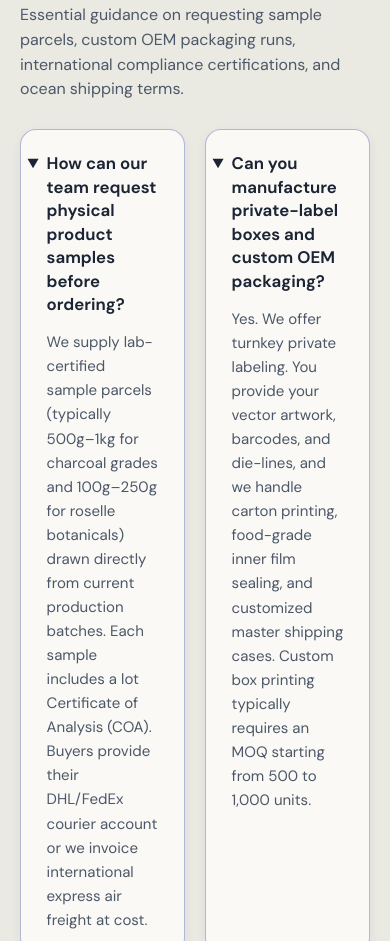
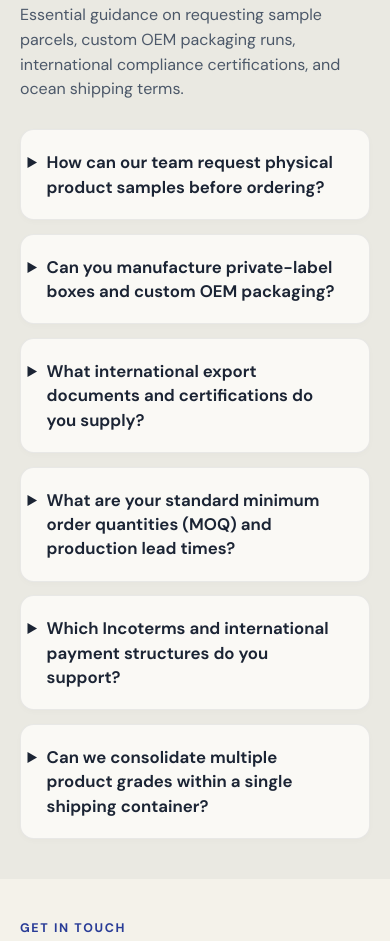
Before and after one commit to maulanamalikjb147/devaq-client, a plain HTML site: page index.html in a window 390 px wide. Shown: the part 9696-10637 px from the top of the page. Drawn offline with Linux system fonts and the light colour scheme.

Commit message:
fix(faq, mobile): restructure FAQ to single vertical stack with auto-collapse, enhance mobile layout

```diff
--- a/index.html
+++ b/index.html
@@ -211,11 +211,11 @@
         <p>Essential guidance on requesting sample parcels, custom OEM packaging runs, international compliance certifications, and ocean shipping terms.</p>
       </header>
       <div class="faq-grid">
-        <details class="faq-item" open>
+        <details class="faq-item">
           <summary>How can our team request physical product samples before ordering?</summary>
           <p>We supply lab-certified sample parcels (typically 500g–1kg for charcoal grades and 100g–250g for roselle botanicals) drawn directly from current production batches. Each sample includes a lot Certificate of Analysis (COA). Buyers provide their DHL/FedEx courier account or we invoice international express air freight at cost.</p>
         </details>
-        <details class="faq-item" open>
+        <details class="faq-item">
           <summary>Can you manufacture private-label boxes and custom OEM packaging?</summary>
           <p>Yes. We offer turnkey private labeling. You provide your vector artwork, barcodes, and die-lines, and we handle carton printing, food-grade inner film sealing, and customized master shipping cases. Custom box printing typically requires an MOQ starting from 500 to 1,000 units.</p>
         </details>
--- a/styles.css
+++ b/styles.css
@@ -602,29 +602,34 @@ blockquote { padding: 1.35rem 1.5rem; margin: 1.1rem 0; border-radius: 1rem; bac
   background: #eae9e2;
 }
 .faq-grid {
-  display: grid;
-  grid-template-columns: repeat(2, minmax(0, 1fr));
-  gap: 1.25rem;
+  display: flex;
+  flex-direction: column;
+  gap: 0.85rem;
   padding: 0 var(--gutter) clamp(2.5rem, 4.5vw, 4.5rem);
 }
 .faq-item {
   background: #faf9f5;
-  border-radius: 1rem;
-  padding: 1.35rem 1.6rem;
-  border: 1px solid rgba(27, 36, 52, 0.06);
+  border-radius: 0.85rem;
+  padding: 1.25rem 1.6rem;
+  border: 1px solid rgba(27, 36, 52, 0.08);
   box-shadow: 0 2px 6px rgba(0, 0, 0, 0.02);
-  transition: border-color 0.2s ease, box-shadow 0.2s ease;
+  transition: border-color 0.2s ease, box-shadow 0.2s ease, background-color 0.2s ease;
+}
+.faq-item:hover {
+  border-color: rgba(41, 60, 151, 0.25);
+  background: #ffffff;
 }
 .faq-item[open] {
   border-color: rgba(41, 60, 151, 0.35);
-  box-shadow: 0 4px 12px rgba(41, 60, 151, 0.06);
+  box-shadow: 0 4px 14px rgba(41, 60, 151, 0.06);
+  background: #ffffff;
 }
 .faq-item summary {
   cursor: pointer;
   font-weight: 650;
   font-size: 1.05rem;
   color: var(--ink);
-  line-height: 1.4;
+  line-height: 1.45;
   list-style-position: outside;
   transition: color 0.15s ease;
 }
@@ -634,8 +639,10 @@ blockquote { padding: 1.35rem 1.5rem; margin: 1.1rem 0; border-radius: 1rem; bac
 .faq-item p {
   margin-top: 0.85rem;
   color: var(--muted);
-  font-size: 0.94rem;
-  line-height: 1.6;
+  font-size: 0.95rem;
+  line-height: 1.65;
+  border-top: 1px solid rgba(27, 36, 52, 0.06);
+  padding-top: 0.85rem;
 }
 
 /* --- Get In Touch Section --- */
```
